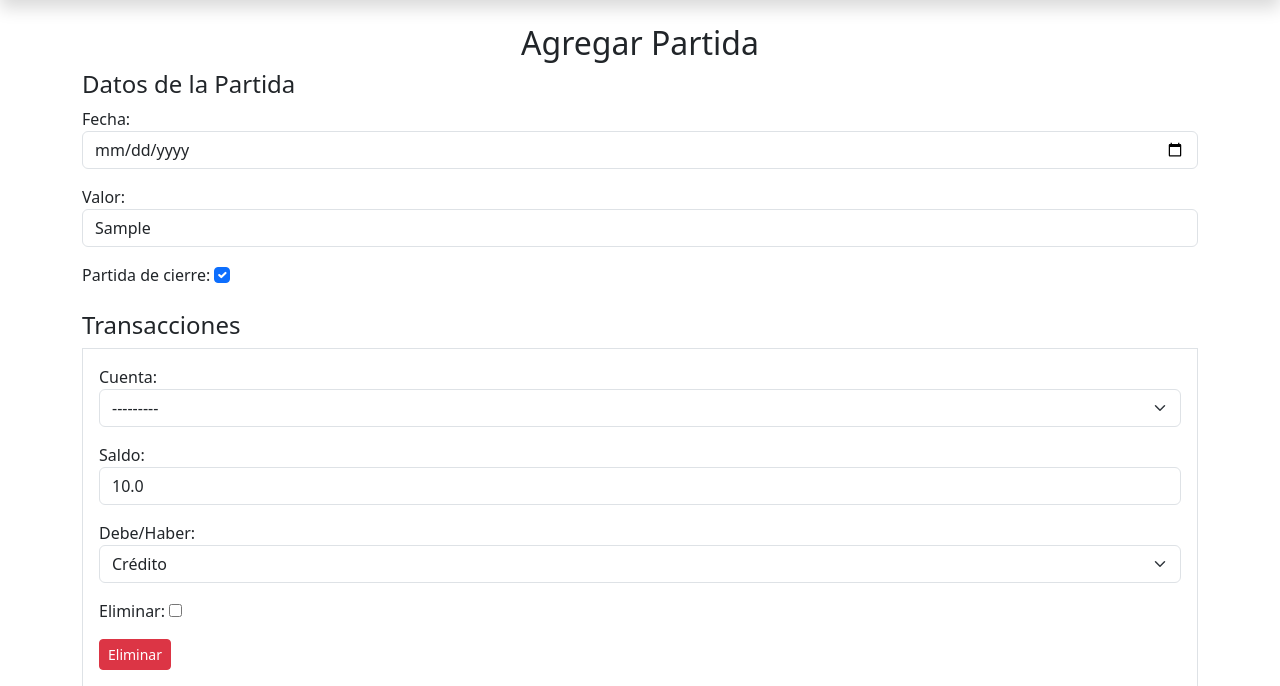
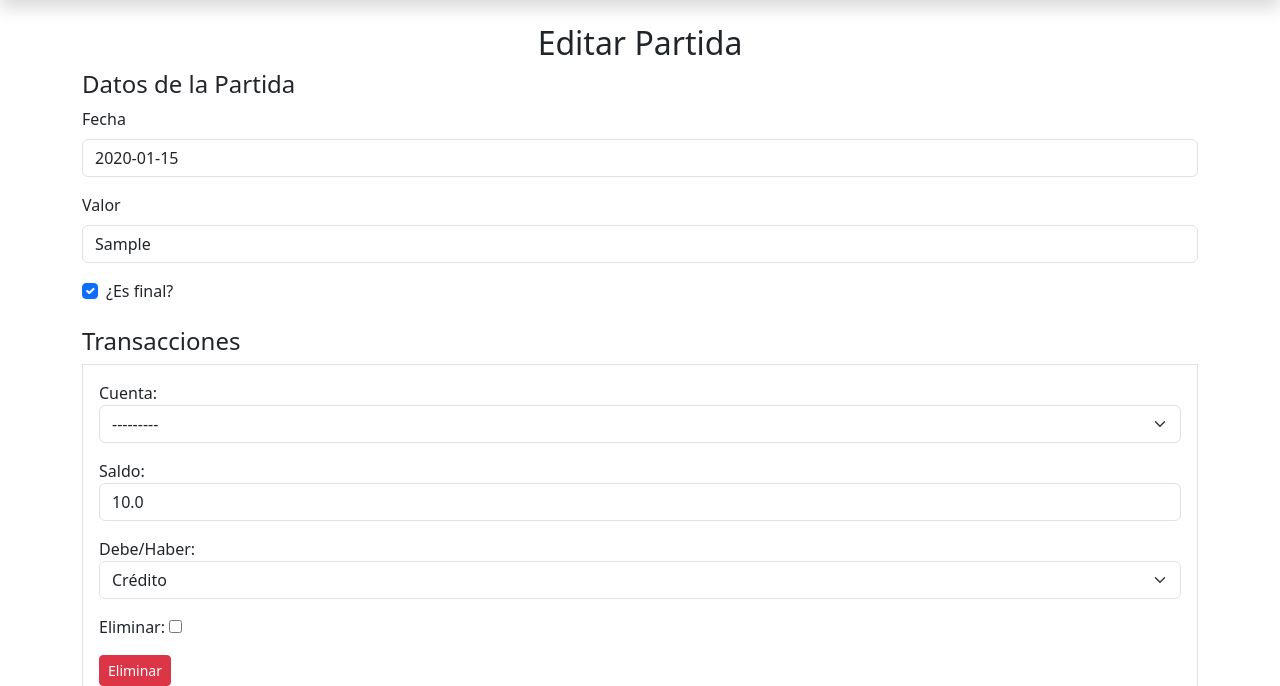
Before and after one commit to eugmerino/accountingbook, a Django app: page /libro_diario/partida/editar/1/ in a window 1280 px wide. Shown: the part 62-748 px from the top of the page. Run offline with Django 4.2, Linux system fonts and the light colour scheme; tables that the repository leaves empty hold one stand-in row (values such as "Sample post").

Commit message:
Creo que esta todo, necesito que alguien lo revise

```diff
--- a/journal/templates/formItem.html
+++ b/journal/templates/formItem.html
@@ -13,13 +13,34 @@
             {% endfor %}
         </div>
     {% endif %}
-    <h2 class="text-center">Agregar Partida</h2>
+    <h2 class="text-center">{{ title }}</h2>
     <form method="post">
         {% csrf_token %}
         <!-- Formulario de Item -->
         <div class="mb-4">
             <h4>Datos de la Partida</h4>
-            {{ itemForm.as_p }}
+            {% if is_edit %}
+                <!-- Mostrar la fecha como texto no editable cuando sea edición -->
+                <div class="mb-3">
+                    <label for="item-date" class="form-label">Fecha</label>
+                    <!-- Campo de texto solo para mostrar -->
+                    <input type="text" id="item-date" class="form-control" value="{{ item_date }}" readonly>
+                    <!-- Campo oculto para enviar al servidor -->
+                    <input type="hidden" name="date" value="{{ item_date }}">
+                </div>
+                <!-- Renderizar los otros campos del formulario -->
+                <div class="mb-3">
+                    <label for="id_value" class="form-label">Valor</label>
+                    {{ itemForm.value }}
+                </div>
+                <div class="form-check">
+                    {{ itemForm.isItemEnd }}
+                    <label for="id_isItemEnd" class="form-check-label">¿Es final?</label>
+                </div>
+            {% else %}
+                <!-- Mostrar el formulario completo cuando sea creación -->
+                {{ itemForm.as_p }}
+            {% endif %}
         </div>
 
         <!-- Formulario de Transacciones -->
--- a/journal/views.py
+++ b/journal/views.py
@@ -25,15 +25,14 @@ def formItem(request):
     Vista para agregar un nuevo Item junto con sus transacciones.
     """
     item = None
+    title = "Agregar Partida"
 
     if request.method == 'POST':
         formItem = itemForm(request.POST)
         formTrans = TransactionFormSet(request.POST, instance=item)
 
         if formItem.is_valid() and formTrans.is_valid():
-
             item = formItem.save()
-
             formTrans.instance = item
             formTrans.save()
 
@@ -44,27 +43,34 @@ def formItem(request):
                 messages.error(request, "Error en el formulario de la partida.")
             if not formTrans.is_valid():
                 messages.error(request, "El debe y el haber deben de estar balanceado.")
-
     else:
         formItem = itemForm()
         formTrans = TransactionFormSet(instance=item)
 
     objects = {
         "itemForm": formItem,
-        "transForm": formTrans
+        "transForm": formTrans,
+        "title": title
     }
 
     return render(request, 'formItem.html', objects)
+
 
 def editItem(request, pk):
     """
     Editar una partida existente junto con sus transacciones.
     """
     item = Item.objects.get(pk=pk)
+    title = "Editar Partida"
 
     if request.method == 'POST':
+        # Crear el formulario con los datos de POST
         formItem = itemForm(request.POST, instance=item)
         formTrans = TransactionFormSet(request.POST, instance=item)
+
+        # Actualizar manualmente la fecha del item desde el campo oculto si es necesario
+        if 'date' in request.POST:
+            item.date = request.POST['date']
 
         if formItem.is_valid() and formTrans.is_valid():
             formItem.save()
@@ -80,9 +86,15 @@ def editItem(request, pk):
 
     objects = {
         "itemForm": formItem,
-        "transForm": formTrans
+        "transForm": formTrans,
+        "title": title,
+        "is_edit": True,
+        "item_date": item.date.strftime('%Y-%m-%d')  # Formatear fecha para mostrarla
     }
     return render(request, 'formItem.html', objects)
+
+
+
 
 
 
--- a/main/templates/base.html
+++ b/main/templates/base.html
@@ -40,6 +40,8 @@
           <li class="nav-item dropdown">
             <a class="nav-link dropdown-toggle" href="#" role="button" data-bs-toggle="dropdown">Reportes</a>
             <ul class="dropdown-menu">
+              <li><a class="dropdown-item" href="{% url "catalogue" %}" target="_blank">Catalogo</a></li>
+              <li><a class="dropdown-item" href="{% url "journal" %}" target="_blank">Libro Diario</a></li>
               <li><a class="dropdown-item" href="{% url "ledgerView" %}" target="_blank">Libro Mayor</a></li>
               <li><a class="dropdown-item" href="{% url "checkin_balance" %}" target="_blank">Balanza de Comprobación</a></li>
               <li><a class="dropdown-item" href="#">Estado de Resultado</a></li>
```
